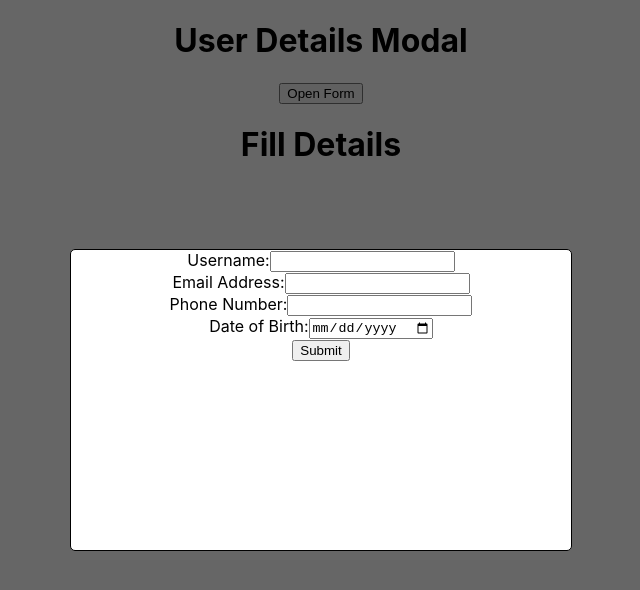
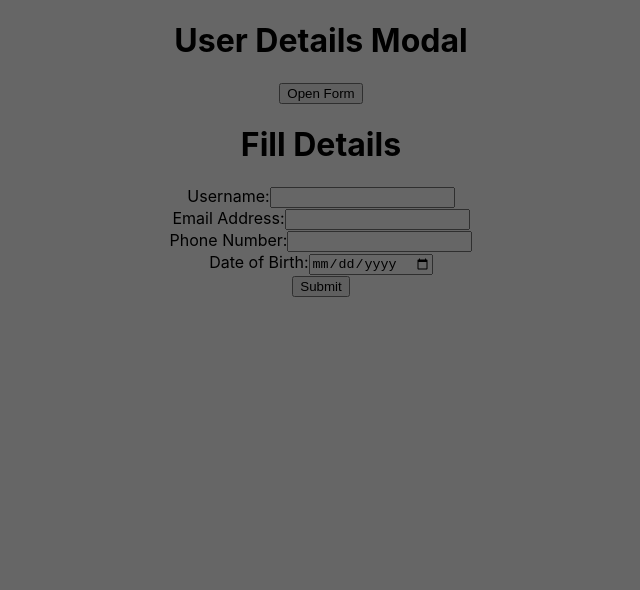
Before and after one commit to azgar0053/xmodal, a React (Create React App) app: page / in a window 1280 px wide. Both pictures are taken after a click on the button "Open Form". Shown: the top 590 px of the page, without its empty margins (319-959 px from the left). Built offline with nearby package versions, Linux system fonts and the light colour scheme.

Commit message:
updated content

```diff
--- a/src/Modal.js
+++ b/src/Modal.js
@@ -11,7 +11,6 @@ const handleSubmit=(e)=>{
   return (
     <div className="modal" style={{display:'block'}}>
                     <h1>Fill Details</h1>
-        <div className="modal-content">
             <form onSubmit={handleSubmit}>
                 <label htmlFor='username'>Username:</label>
                 <input id='username' type='text' required value={props.username} onChange={props.handleChange} name='username'/><br/>
@@ -23,7 +22,6 @@ const handleSubmit=(e)=>{
                 <input id='dob' type='date' required value={props.dob} onChange={props.handleChange} name='dob'/><br/>
                 <button type='submit' className='submit-button'>Submit</button>
             </form>
-        </div>
 </div>
   )
 }
```
